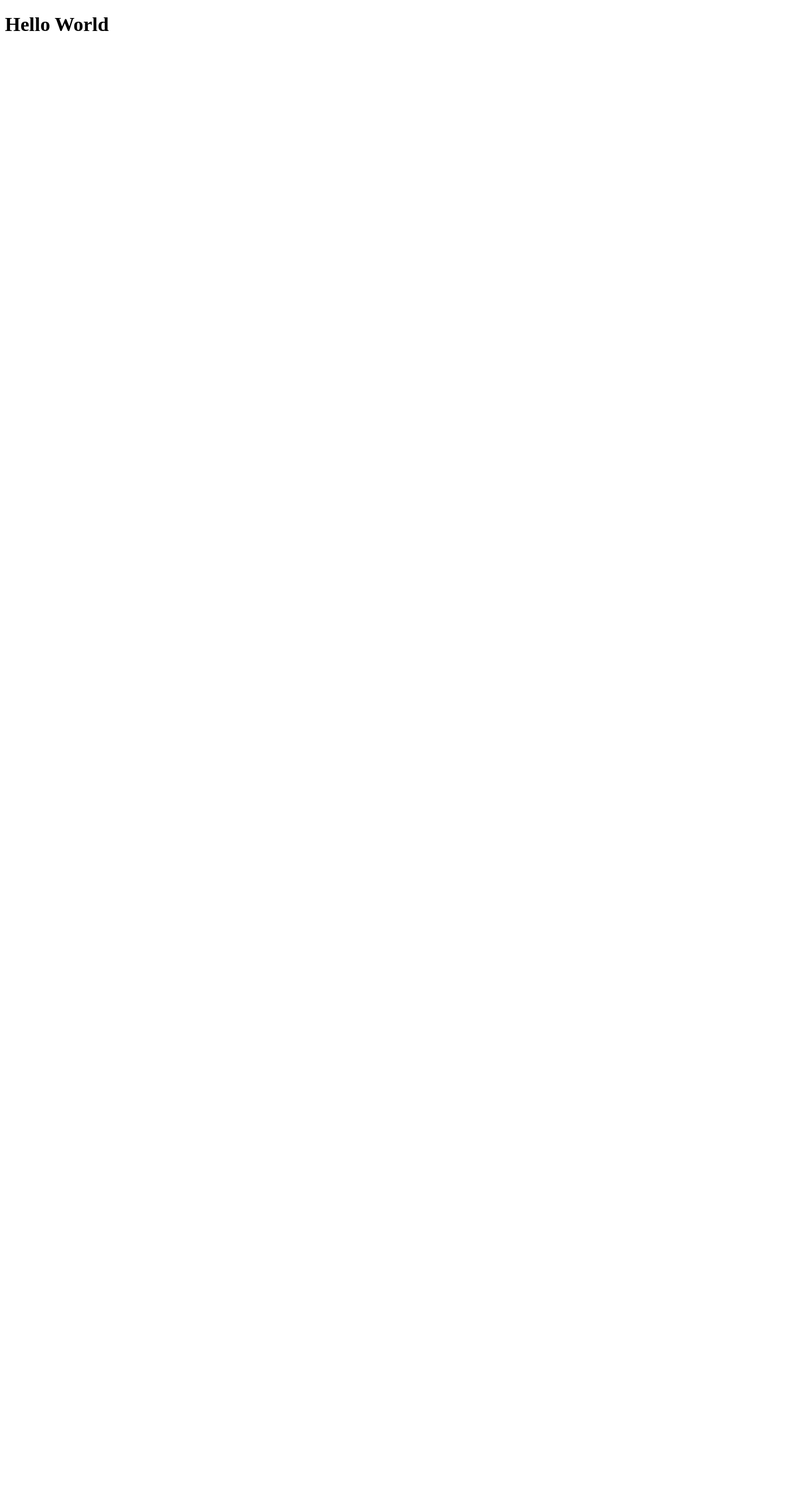
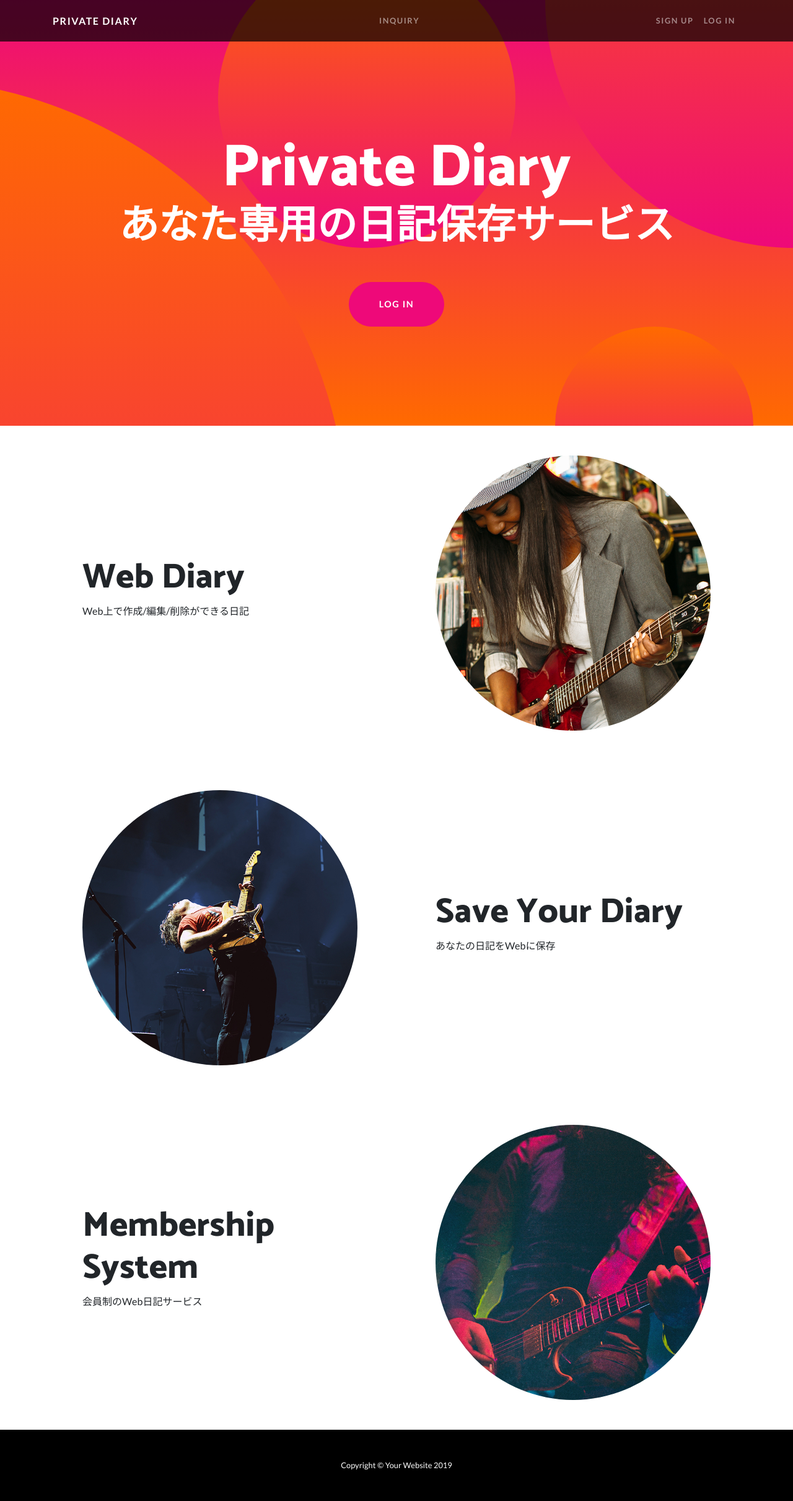
Before and after one commit to ttakizawa/django-dairy-sample, a Django app: page / in a window 1280 px wide. Before the commit the page is almost empty. Shown: the whole page at 62% size. Before the commit the page ends 50 px from the top, so only its background shows below. Run offline with Django 3.2, Linux system fonts and the light colour scheme; some libraries are stand-ins or nearby versions.

Commit message:
add top page

```diff
--- /dev/null
+++ b/diary/templates/base.html
@@ -0,0 +1,70 @@
+{% load static %}
+
+<html lang="ja">
+    <head>
+        <meta charset="utf-8">
+        <meta name="viewport" content="width=device-width, initial-scale=1, shrink-to-fit=no">
+        <meta name="description" content="">
+        <meta name="author" content="">
+
+        <title>{% block title %}{% endblock %}</title>
+
+        <!-- Bootstrap core CSS -->
+        <link href="{% static 'vendor/bootstrap/css/bootstrap.min.css' %}" rel="stylesheet">
+
+        <!-- Custom fonts for this template -->
+        <link href="https://fonts.googleapis.com/css?family=Catamaran:100,200,300,400,500,600,700,800,900" rel="stylesheet">
+        <link href="https://fonts.googleapis.com/css?family=Lato:100,100i,300,300i,400,400i,700,700i,900,900i" rel="stylesheet">
+
+        <!-- Custom styles for this template -->
+        <link href="{% static 'css/one-page-wonder.min.css' %}" rel="stylesheet">
+
+        <!-- My style -->
+        <link rel="stylesheet" type="text/css" href="{% static 'css/mystyle.css' %}">
+        {% block head %}{% endblock %}
+    </head>
+
+    <body>
+        <div id="wrapper">
+            <nav class="navbar navbar-expand-lg navbar-dark navbar-custom fixed-top">
+                <div class="container">
+                    <a class="navbar-brand" href="{% url 'diary:index' %}">PRIVATE DIARY</a>
+                    <button class="navbar-toggler" type="button" data-toggle="collapse" data-target="#navbarResponsive" aria-controls="navbarResponsive" aria-expanded="false" aria-label="Toggle navigation">
+                        <span class="navbar-toggler-icon"></span>
+                    </button>
+                    <div class="collapse navbar-collapse" id="navbarResponsive">
+                        <ul class="navbar-nav ml-auto">
+                            <li class="nav-item {% block active_inquiry %}{% endblock %}">
+                                <a class="nav-link" href="#">INQUIRY</a>
+                            </li>
+                        </ul>
+                        <ul class="navbar-nav ml-auto">
+                            <li class="nav-item">
+                                <a class="nav-link" href="#">Sign Up</a>
+                            </li>
+                            <li class="nav-item">
+                                <a class="nav-link" href="#">Log In</a>
+                            </li>
+                        </ul>
+                    </div>
+                </div>
+            </nav>
+
+            {% block header %}{% endblock %}
+
+            {% block contents %}{% endblock %}
+
+            <!-- Footer -->
+            <footer class="py-5 bg-black">
+                <div class="container">
+                    <p class="m-0 text-center text-white small">Copyright &copy; Your Website 2019</p>
+                </div>
+                <!-- /.container -->
+            </footer>
+
+            <!-- Bootstrap core JavaScript -->
+            <script src="{% static 'vendor/jquery/jquery.min.js' %}"></script>
+            <script src="{% static 'vendor/bootstrap/js/bootstrap.bundle.min.js' %}"></script>
+        </div>
+    </body>
+</html>
--- a/diary/templates/index.html
+++ b/diary/templates/index.html
@@ -1,10 +1,81 @@
-<!DOCTYPE html>
-<html lang="ja">
-<head>
-    <meta charset="UTF-8">
-    <title>トップページ</title>
-</head>
-<body>
-    <h1>Hello World</h1>
-</body>
-</html>
+{% extends 'base.html' %}
+
+{% load static %}
+
+{% block title %}Web上にあなた専用の日記ページを保存できるサービス|Private Diary{% endblock %}
+
+{% block header %}
+
+<header class="masthead text-center text-white">
+  <div class="masthead-content">
+    <div class="container">
+      <h1 class="masthead-heading mb-0">Private Diary</h1>
+      <h2 class="masthead-subheading mb-0">あなた専用の日記保存サービス</h2>
+      <a href="#" class="btn btn-primary btn-xl rounded-pill mt-5">LOG IN</a>
+    </div>
+  </div>
+  <div class="bg-circle-1 bg-circle"></div>
+  <div class="bg-circle-2 bg-circle"></div>
+  <div class="bg-circle-3 bg-circle"></div>
+  <div class="bg-circle-4 bg-circle"></div>
+</header>
+
+{% endblock %}
+
+{% block contents %}
+
+<section>
+  <div class="container">
+    <div class="row align-items-center">
+      <div class="col-lg-6 order-lg-2">
+        <div class="p-5">
+          <img class="img-fluid rounded-circle" src="{% static 'img/01.jpg' %}" alt="">
+        </div>
+      </div>
+      <div class="col-lg-6 order-lg-1">
+        <div class="p-5">
+          <h2 class="display-4">Web Diary</h2>
+          <p>Web上で作成/編集/削除ができる日記</p>
+        </div>
+      </div>
+    </div>
+  </div>
+</section>
+
+<section>
+  <div class="container">
+    <div class="row align-items-center">
+      <div class="col-lg-6">
+        <div class="p-5">
+          <img class="img-fluid rounded-circle" src="{% static 'img/02.jpg' %}" alt="">
+        </div>
+      </div>
+      <div class="col-lg-6">
+        <div class="p-5">
+          <h2 class="display-4">Save Your Diary</h2>
+          <p>あなたの日記をWebに保存</p>
+        </div>
+      </div>
+    </div>
+  </div>
+</section>
+
+<section>
+  <div class="container">
+    <div class="row align-items-center">
+      <div class="col-lg-6 order-lg-2">
+        <div class="p-5">
+          <img class="img-fluid rounded-circle" src="{% static 'img/03.jpg' %}" alt="">
+        </div>
+      </div>
+      <div class="col-lg-6 order-lg-1">
+        <div class="p-5">
+          <h2 class="display-4">Membership System</h2>
+          <p>会員制のWeb日記サービス</p>
+        </div>
+      </div>
+    </div>
+  </div>
+</section>
+
+{% endblock %}
--- a/private_diary/settings.py
+++ b/private_diary/settings.py
@@ -124,6 +124,10 @@ USE_TZ = True
 
 STATIC_URL = '/static/'
 
+STATICFILES_DIRS = (
+    os.path.join(BASE_DIR, 'static'),
+)
+
 # ロギング設定
 LOGGING = {
     'version': 1,
--- /dev/null
+++ b/static/css/mystyle.css
@@ -0,0 +1,9 @@
+body, #wrapper {
+    display: flex;
+    flex-direction: column;
+    min-height: 100vh;
+}
+
+footer {
+    margin-top: auto;
+}
```
